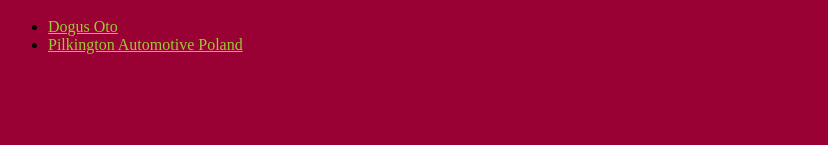
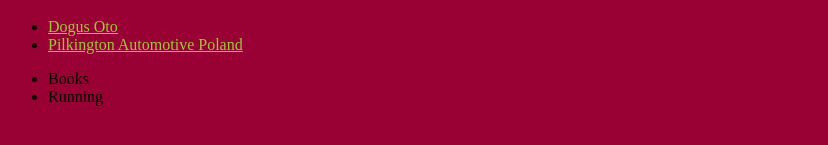
Before and after one commit to maaani3k/ecard, a plain HTML site: page index.html in a window 1280 px wide. Shown: the part 439-584 px from the top of the page, without its empty margins (0-828 px from the left). Drawn offline with Linux system fonts and the light colour scheme.

Commit message:
hobbies added

```diff
--- a/index.html
+++ b/index.html
@@ -17,6 +17,10 @@
 			<li><a href="http://dogusoto.com.tr"><u>Dogus Oto</u></a></li>
 			<li><a href="https://www.pilkington.com/pl-pl/">Pilkington Automotive Poland</a></li>
 		  </ul>
+	<ul id="hobby">
+		<li>Books</li>
+		<li>Running</li>
+	</ul>
     </div>
   </body>
 </html>
```
